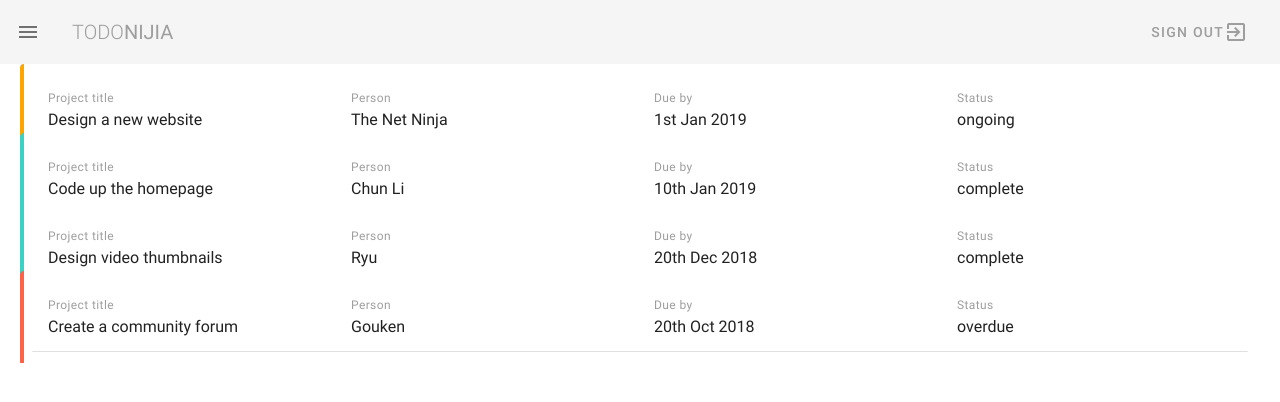
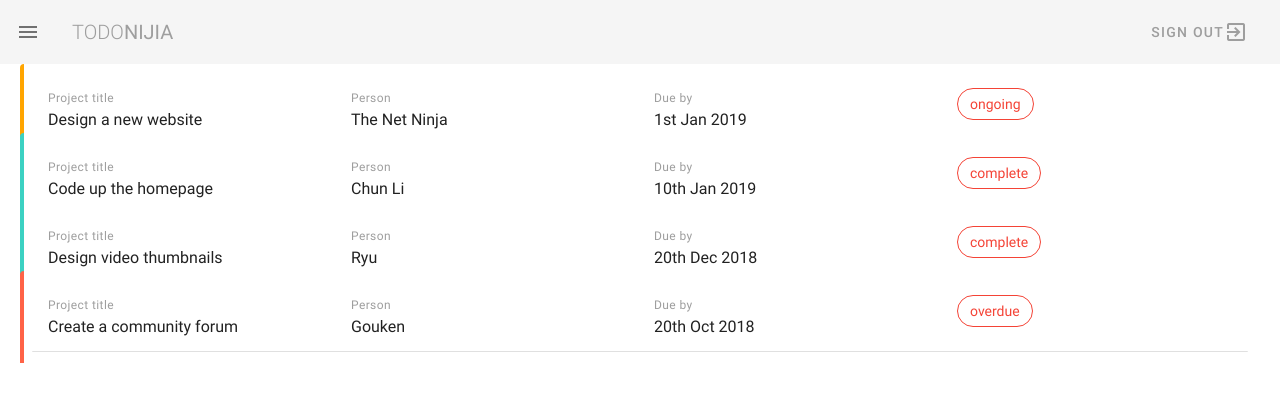
Before and after one commit to aworker/vuetify-demo, a Vue app: page /#/ in a window 1280 px wide. Shown: the top 402 px of the page. Built offline with nearby package versions, Linux system fonts and the light colour scheme.

Commit message:
course16 v-chip学习

```diff
--- a/src/App.vue
+++ b/src/App.vue
@@ -1,5 +1,5 @@
 <template>
-  <v-app class="grey lighten-4">
+  <v-app class="lighten-4">
     <Navbar></Navbar>
     <v-content class="mx-5 mb-5">
       <router-view></router-view>
--- a/src/views/Dashboard.vue
+++ b/src/views/Dashboard.vue
@@ -17,14 +17,14 @@
                         <div>{{project.due}}</div>
                     </v-col>
                     <v-col cols="4" md="3" xs="12">
-                        <div class="caption grey--text">Status</div>
-                        <div>{{project.status}}</div>
+                        <div >
+                            <v-chip :class="`${project.status} `" outlined color="red">{{project.status}}</v-chip>
+                        </div>
                     </v-col>
                 </v-row>
                 <v-divider></v-divider>
             </v-card>
         </v-container>
-
     </div>
 </template>
 
@@ -56,4 +56,13 @@
     .project.overdue{
         border-left: 4px solid tomato;
     }
+    .v-chip.complete{
+        background: #3cd1c2;
+    }
+    .v-chip.ongoing{
+        background: #ffaa2c;
+    }
+    .v-chip.overdue{
+        background: #f83e70;
+    }
 </style>
```
Also changed, not shown: src/readme/step16.txt (added).
